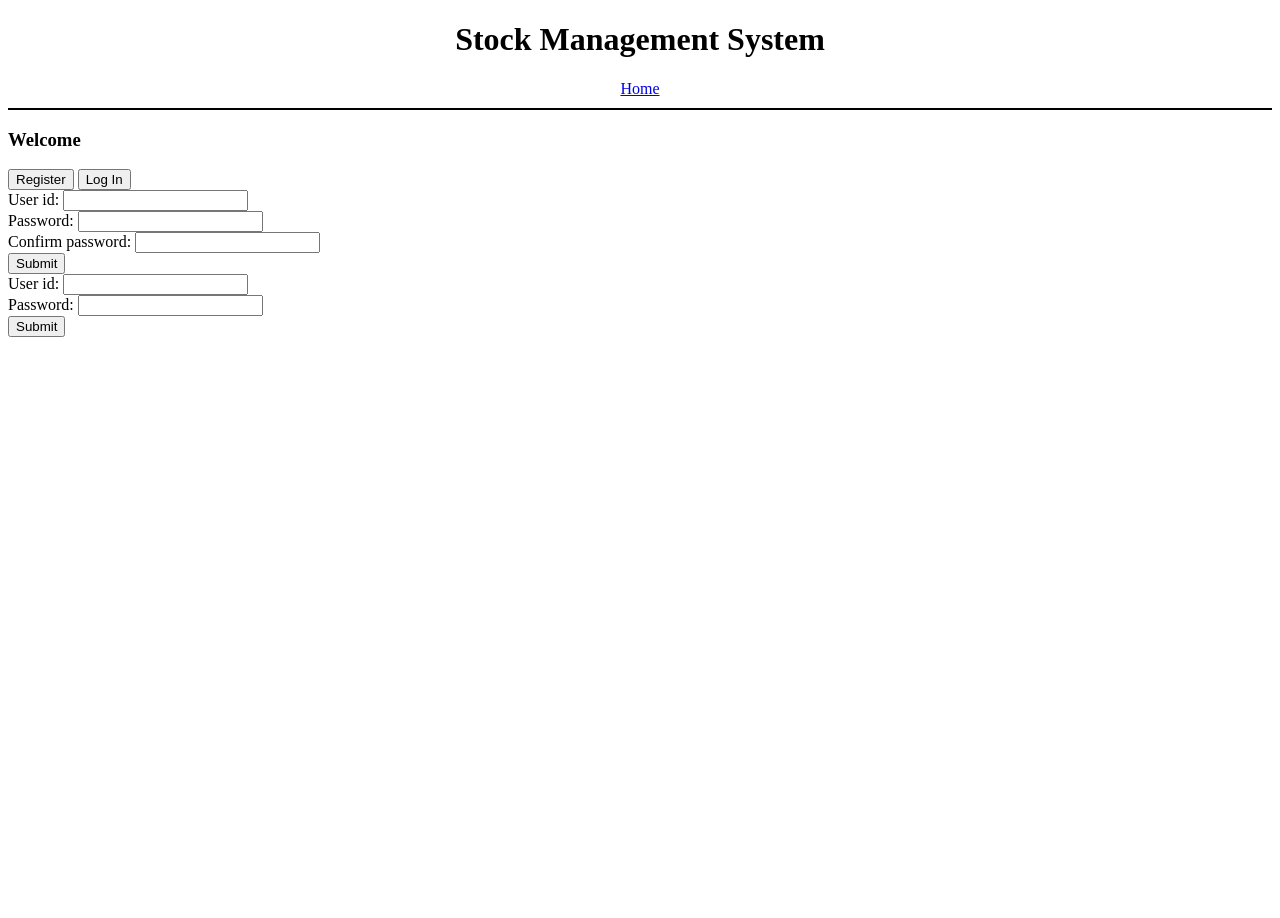
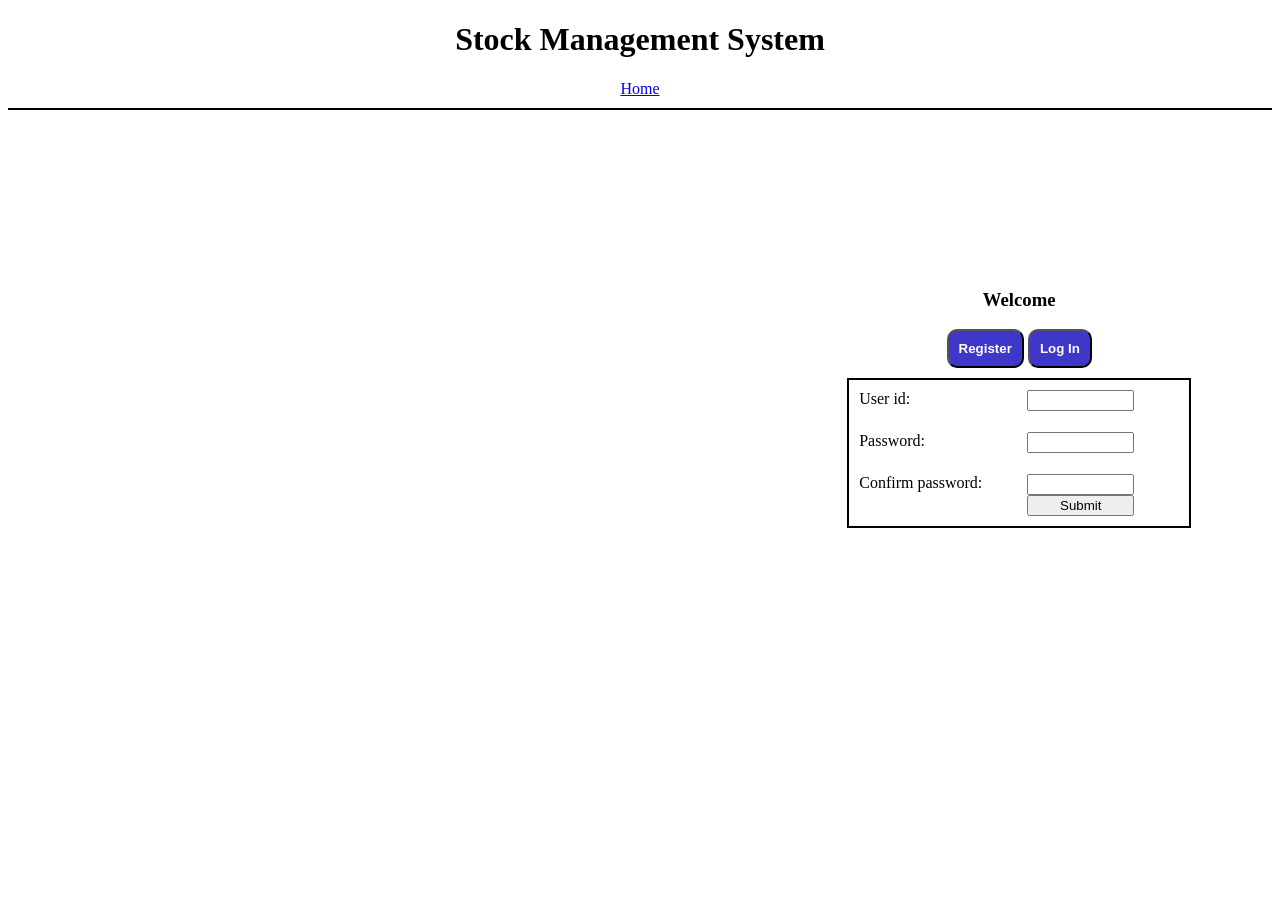
Before and after one commit to EonMurph/StockDeliverySystem, a Flask app: page / in a window 1280 px wide. Before the commit the page ends 337 px from the top, so only its background shows below. Run offline with Flask 3, Linux system fonts and the light colour scheme; some libraries are stand-ins or nearby versions.

Commit message:
added styles to login/register toggle

```diff
--- /dev/null
+++ b/static/index.css
@@ -0,0 +1,66 @@
+/* | Style variables */
+:root {
+  --login-width: 40vw;
+}
+
+body {
+  overflow-y: hidden;
+}
+
+/* | Split Design */
+main:has(#login) {
+  display: flex;
+  flex-direction: row;
+  justify-content: space-around;
+  height: 100vh;
+
+  #tips {
+    width: calc(100vw - var(--login-width));
+  }
+
+  #login {
+    width: var(--login-width);
+  }
+}
+
+/* | Tips screen */
+
+/* | Login items */
+#login {
+  display: flex;
+  flex-direction: column;
+  align-items: center;
+  box-sizing: border-box;
+  padding-top: 20vh;
+
+  /* || Links */
+  > div.button_div > button {
+    cursor: pointer;
+    background: #3f37c9;
+    padding: 10px;
+    color: white;
+    font-weight: bold;
+    text-decoration: none;
+    border-radius: 10px;
+  }
+
+  > div.form_div {
+    position: relative;
+    display: grid;
+    > form {
+      margin-top: 10px;
+
+      &#login_form {
+        display: none;
+      }
+      &#login_form, &#reg_form {
+        grid-column: 1;
+        grid-row: 1;
+      }
+
+      /* >label:not(label[type="submit"]) {
+        width: 20em;
+      } */
+    }
+  }
+}
--- a/static/main.js
+++ b/static/main.js
@@ -5,11 +5,11 @@ document.addEventListener("DOMContentLoaded", ()=> {
     let login_form = document.getElementById("login_form");
 
     register_button.addEventListener('click', ()=> {
-        register_form.style.display = "block";
+        register_form.style.display = "grid";
         login_form.style.display = "none";
     }, false)
     login_button.addEventListener('click', ()=> {
         register_form.style.display = "none";
-        login_form.style.display = "block";
+        login_form.style.display = "grid";
     }, false)
 }, false)
--- a/static/styles.css
+++ b/static/styles.css
@@ -8,3 +8,30 @@ nav {
   border-bottom: 2px black solid;
   padding-bottom: 10px;
 }
+
+main:has(form) {
+  display: flex;
+  justify-content: center;
+
+  form {
+    border: solid 2px black;
+    padding: 10px;
+    width: 40vh;
+    display: grid;
+    grid-template-rows: repeat(4, 1fr);
+    gap: 0;
+
+    input[type="submit"] {
+      cursor: pointer;
+      grid-column: 2;
+    }
+    label {
+      grid-column: 1;
+    }
+    input {
+      grid-column: 2;
+      width: 8em;
+      box-sizing: border-box;
+    }
+  }
+}
--- a/templates/index.html
+++ b/templates/index.html
@@ -16,10 +16,12 @@
 </section>
 <section id="login">
   <h3>Welcome</h3>
-  <div>
+
+  <div class="button_div">
     <button id="reg_button">Register</button>
     <button id="login_button">Log In</button>
-
+  </div>
+  <div class="form_div">
     <form action method="POST" novalidate id="reg_form">
       {{ reg_form.hidden_tag() }}
 
```
